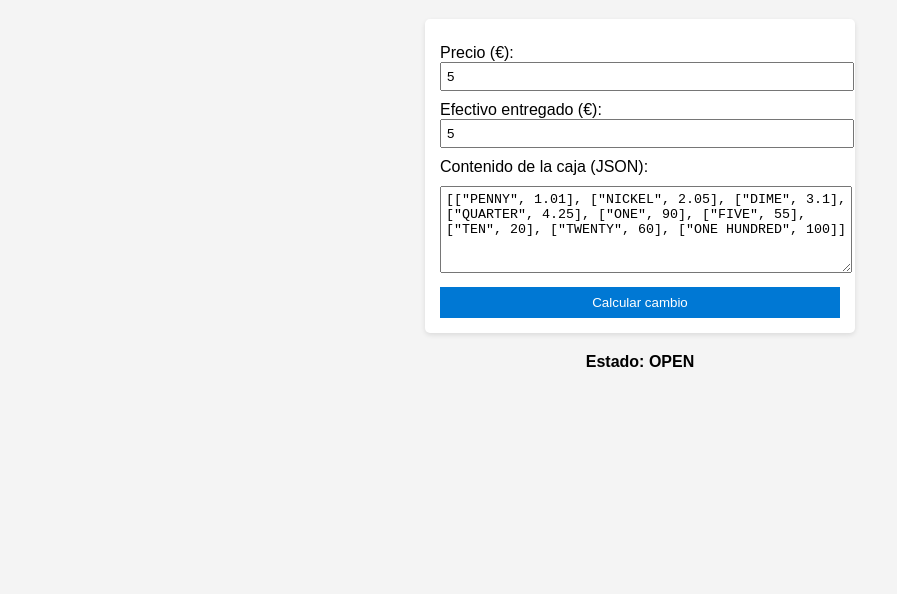
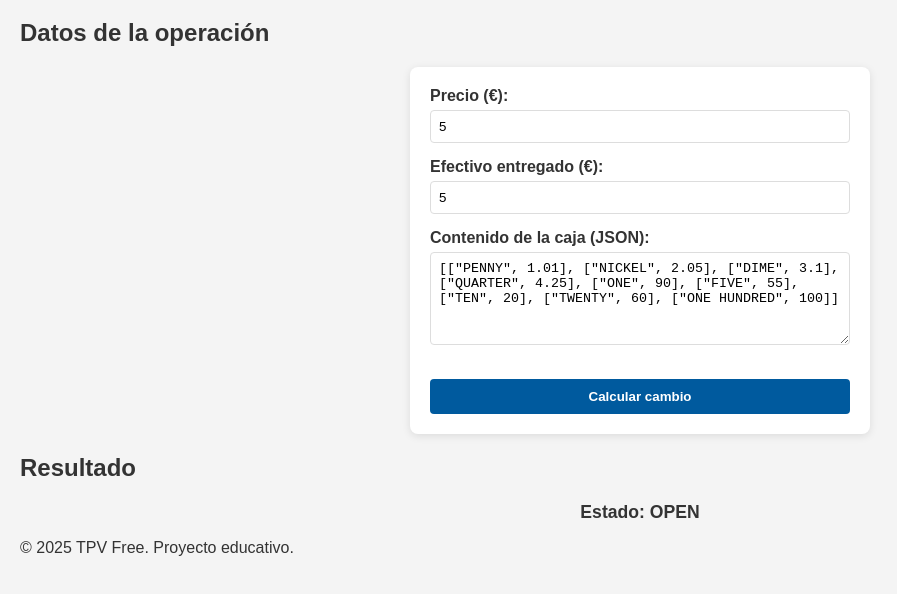
Before and after one commit to sanpro23/COSITAS_QUE_PUEDEN_SERVIR, a plain HTML site: page tpv_free/index.html in a window 1280 px wide. Both pictures are taken after typing "5", "5" into the empty fields and a click on the button "Calcular cambio". Shown: the part 62-656 px from the top of the page, without its empty margins (0-897 px from the left). Drawn offline with Linux system fonts and the light colour scheme.

Commit message:
modificado

```diff
--- a/tpv_free/index.html
+++ b/tpv_free/index.html
@@ -7,26 +7,38 @@
   <link rel="stylesheet" href="style.css">
 </head>
 <body>
+  <header>
     <h1>💰 PROYECTO TPV FREE</h1>
+  </header>
 
+  <main>
+    <section aria-labelledby="form-title">
+      <h2 id="form-title">Datos de la operación</h2>
       <form id="cash-form">
-    <label>Precio (€):
+        <div class="form-group">
+          <label for="price">Precio (€):</label>
           <input type="number" step="0.01" id="price" required>
-    </label>
+        </div>
 
-    <label>Efectivo entregado (€):
+        <div class="form-group">
+          <label for="cash">Efectivo entregado (€):</label>
           <input type="number" step="0.01" id="cash" required>
-    </label>
+        </div>
 
-    <label>Contenido de la caja (JSON):</label>
+        <div class="form-group">
+          <label for="cid">Contenido de la caja (JSON):</label>
           <textarea id="cid" rows="5">[["PENNY", 1.01], ["NICKEL", 2.05], ["DIME", 3.1], ["QUARTER", 4.25], ["ONE", 90], ["FIVE", 55], ["TEN", 20], ["TWENTY", 60], ["ONE HUNDRED", 100]]</textarea>
+        </div>
 
         <button type="submit">Calcular cambio</button>
       </form>
+    </section>
 
-  <div id="resultado"></div>
+    <section aria-labelledby="result-title">
+      <h2 id="result-title">Resultado</h2>
+      <div id="resultado" aria-live="polite"></div>
 
-  <table id="tabla-cambio" style="display:none;">
+      <table id="tabla-cambio" class="hidden">
         <thead>
           <tr>
             <th>Denominación</th>
@@ -35,36 +47,54 @@
         </thead>
         <tbody></tbody>
       </table>
+    </section>
+  </main>
+
+  <footer>
+    <p>© 2025 TPV Free. Proyecto educativo.</p>
+  </footer>
 
   <script src="script.js"></script>
   <script>
     document.getElementById('cash-form').addEventListener('submit', function(e) {
       e.preventDefault();
+
       const price = parseFloat(document.getElementById('price').value);
       const cash = parseFloat(document.getElementById('cash').value);
-      const cid = JSON.parse(document.getElementById('cid').value);
+      let cid;
+
+      try {
+        cid = JSON.parse(document.getElementById('cid').value);
+      } catch (error) {
+        document.getElementById('resultado').innerText = "❌ Error en el formato JSON.";
+        return;
+      }
 
       const resultado = checkCashRegister(price, cash, cid);
+      renderResultado(resultado.status);
+      renderTabla(resultado.change);
+    });
 
-      // Mostrar estado
-      document.getElementById('resultado').innerText = "Estado: " + resultado.status;
+    function renderResultado(status) {
+      document.getElementById('resultado').innerText = "Estado: " + status;
+    }
 
-      // Mostrar tabla si hay cambio
+    function renderTabla(change) {
       const tabla = document.getElementById('tabla-cambio');
       const tbody = tabla.querySelector('tbody');
       tbody.innerHTML = "";
 
-      if (resultado.change.length > 0) {
-        resultado.change.forEach(([denominacion, cantidad]) => {
+      if (change.length > 0) {
+        change.forEach(([denominacion, cantidad]) => {
           const fila = document.createElement('tr');
           fila.innerHTML = `<td>${denominacion}</td><td>${cantidad.toFixed(2)} €</td>`;
           tbody.appendChild(fila);
         });
-        tabla.style.display = "table";
+        tabla.classList.remove("hidden");
       } else {
-        tabla.style.display = "none";
+        tabla.classList.add("hidden");
       }
-    });
+    }
   </script>
 </body>
 </html>
--- a/tpv_free/style.css
+++ b/tpv_free/style.css
@@ -1,68 +1,106 @@
-body {
-  font-family: Arial, sans-serif;
-  margin: 20px;
-  background: #f4f4f4;
+/* === Base === */
+:root {
+  --color-bg: #f4f4f4;
+  --color-primary: #0078d4;
+  --color-primary-dark: #005a9e;
+  --color-text: #333;
+  --color-white: #fff;
+  --color-border: #ddd;
+  --font-main: Arial, sans-serif;
 }
 
-h1 {
-  color: #333;
-  text-align: center;
+body {
+  font-family: var(--font-main);
+  margin: 20px;
+  background: var(--color-bg);
+  color: var(--color-text);
 }
 
+/* === Encabezado === */
+h1 {
+  text-align: center;
+  color: var(--color-text);
+}
+
+/* === Formulario === */
 form {
-  background: white;
-  padding: 15px;
-  border-radius: 5px;
-  max-width: 400px;
+  background: var(--color-white);
+  padding: 20px;
+  border-radius: 8px;
+  max-width: 420px;
   margin: auto;
-  box-shadow: 0 2px 5px rgba(0,0,0,0.1);
+  box-shadow: 0 2px 8px rgba(0,0,0,0.1);
+}
+
+.form-group {
+  margin-bottom: 15px;
 }
 
 label {
   display: block;
-  margin: 10px 0;
+  margin-bottom: 5px;
+  font-weight: bold;
 }
 
-textarea, input {
+input,
+textarea {
   width: 100%;
-  padding: 5px;
+  padding: 8px;
+  border: 1px solid var(--color-border);
+  border-radius: 4px;
+  box-sizing: border-box;
 }
 
+/* === Botón === */
 button {
-  margin-top: 10px;
-  padding: 8px 12px;
-  background: #0078d4;
-  color: white;
+  margin-top: 15px;
+  padding: 10px;
+  background: var(--color-primary);
+  color: var(--color-white);
   border: none;
+  border-radius: 4px;
   cursor: pointer;
   width: 100%;
+  font-weight: bold;
+  transition: background 0.3s ease;
 }
 
-button:hover {
-  background: #005a9e;
+button:hover,
+button:focus {
+  background: var(--color-primary-dark);
+  outline: none;
 }
 
+/* === Resultado === */
 #resultado {
   margin-top: 20px;
   text-align: center;
   font-weight: bold;
+  font-size: 1.1em;
 }
 
+/* === Tabla de cambio === */
 table {
   margin: 20px auto;
   border-collapse: collapse;
   width: 80%;
-  background: white;
+  background: var(--color-white);
   box-shadow: 0 2px 5px rgba(0,0,0,0.1);
 }
 
-th, td {
-  border: 1px solid #ddd;
-  padding: 8px;
+th,
+td {
+  border: 1px solid var(--color-border);
+  padding: 10px;
   text-align: center;
 }
 
 th {
-  background: #0078d4;
-  color: white;
+  background: var(--color-primary);
+  color: var(--color-white);
 }
+
+/* === Utilidades === */
+.hidden {
+  display: none;
+}
```
Lines whose indentation alone changed are shown as unchanged.
